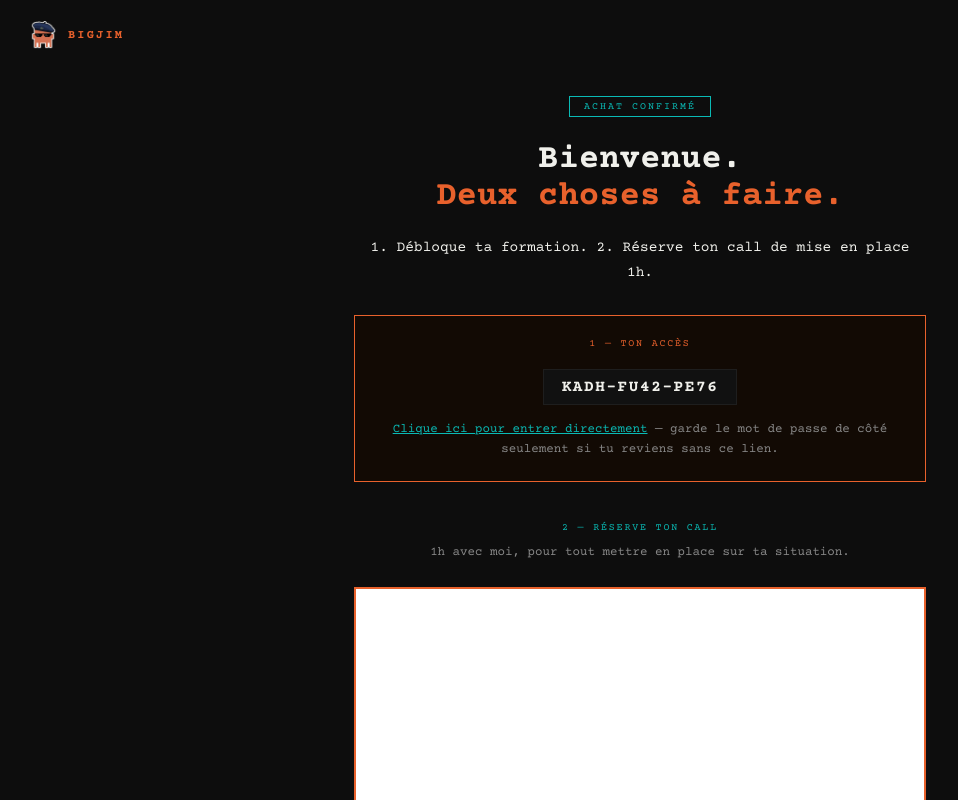
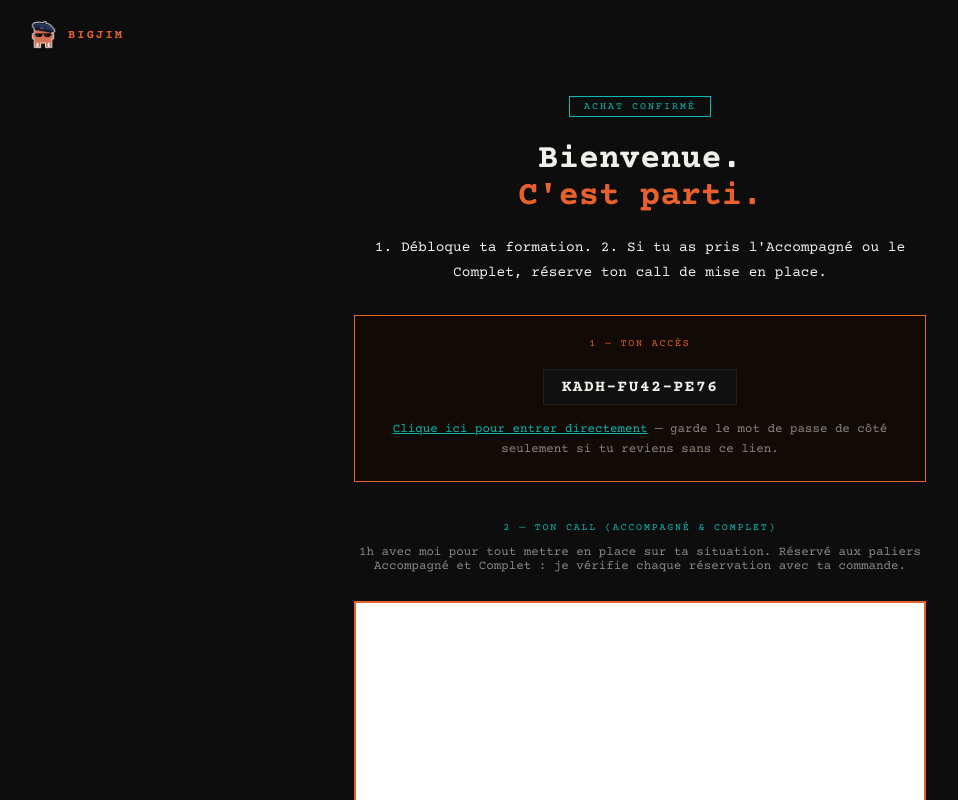
Before and after one commit to Saint-J-Franklin7/bigjim-ia, a plain HTML site: page merci-call-n03000me9a/index.html in a window 1280 px wide. Shown: the top 800 px of the page, without its empty margins (0-958 px from the left). Drawn offline with nearby package versions, Linux system fonts and the light colour scheme; a script that the page names is missing.

Commit message:
Page merci unique (PayPal n'autorise qu'une URL de retour) : call réservé aux paliers 2-3
Co-Authored-By: Claude Opus 5.5 <noreply@anthropic.com>

```diff
--- a/merci-call-n03000me9a/index.html
+++ b/merci-call-n03000me9a/index.html
@@ -72,8 +72,8 @@ footer {
 
 <div class="container">
   <div class="badge">Achat confirmé</div>
-  <h1>Bienvenue.<br><em>Deux choses à faire.</em></h1>
-  <p class="lead">1. Débloque ta formation. 2. Réserve ton call de mise en place 1h.</p>
+  <h1>Bienvenue.<br><em>C'est parti.</em></h1>
+  <p class="lead">1. Débloque ta formation. 2. Si tu as pris l'Accompagné ou le Complet, réserve ton call de mise en place.</p>
 
   <div class="access-box">
     <div class="t">1 — Ton accès</div>
@@ -81,8 +81,8 @@ footer {
     <p><a href="https://bigjim-ia.com/espace-formation?pw=KADH-FU42-PE76">Clique ici pour entrer directement</a> — garde le mot de passe de côté seulement si tu reviens sans ce lien.</p>
   </div>
 
-  <div class="block-lbl">2 — Réserve ton call</div>
-  <p class="sub">1h avec moi, pour tout mettre en place sur ta situation.</p>
+  <div class="block-lbl">2 — Ton call (Accompagné &amp; Complet)</div>
+  <p class="sub">1h avec moi pour tout mettre en place sur ta situation. Réservé aux paliers Accompagné et Complet : je vérifie chaque réservation avec ta commande.</p>
 
   <div class="calendly-frame">
     <div class="calendly-inline-widget" data-url="https://calendly.com/ecombigbillions/call-mise-en-place-formation-black-friday" style="min-width:320px;height:700px;"></div>
```
